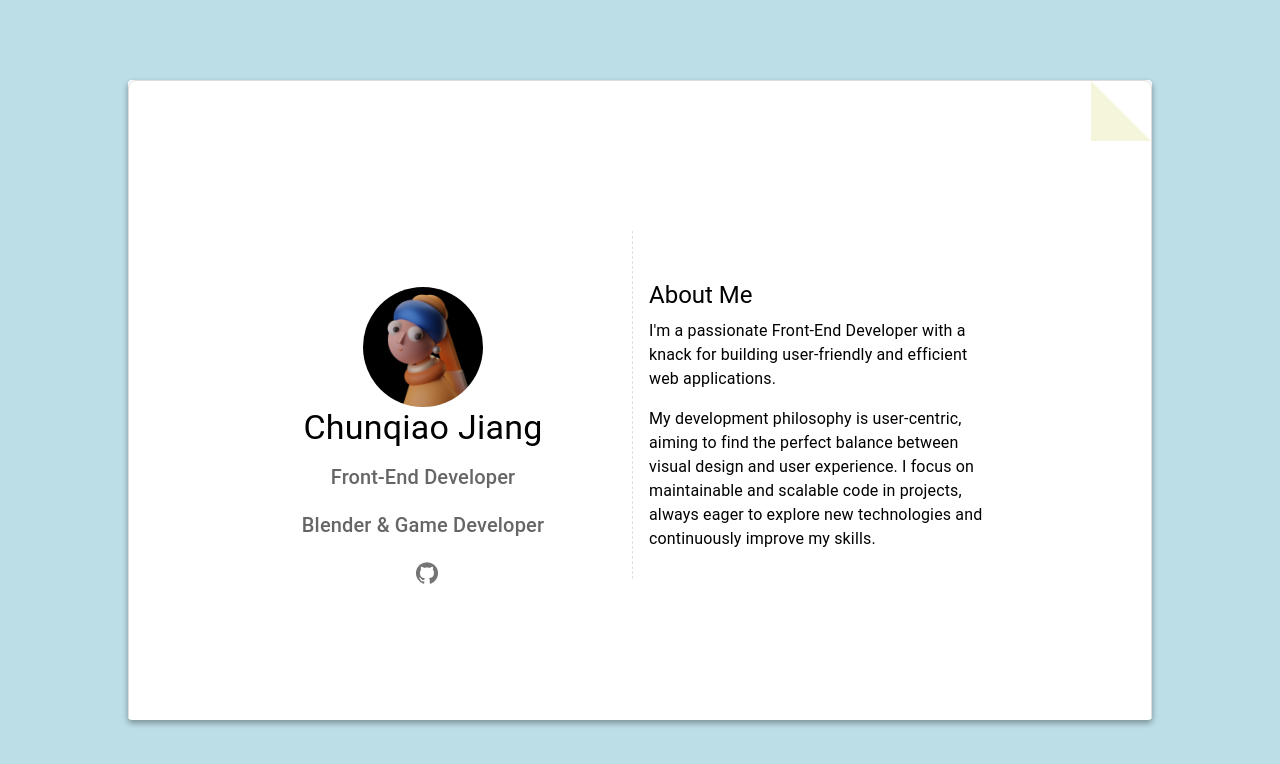
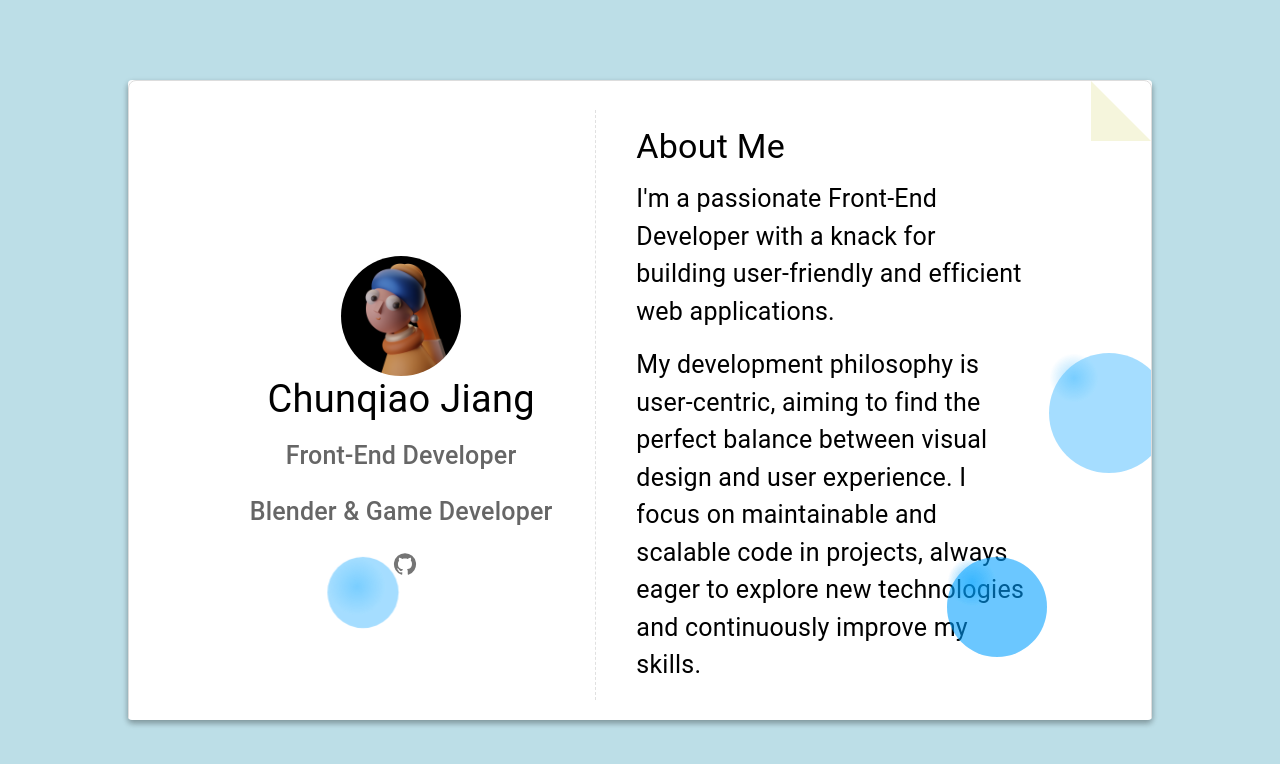
Before and after one commit to jcqiao/jcqiao.github.io, a React (Create React App) app: page / in a window 1280 px wide. Before the commit this address led to /profile. Shown: the top 764 px of the page. Built offline with nearby package versions, Linux system fonts and the light colour scheme.

Commit message:
Update styles

```diff
--- a/src/App.css
+++ b/src/App.css
@@ -43,14 +43,15 @@ h2 {
 }
 
 h1 {
-  font-size: 24px;
+  font-size: 38px !important;
 }
 
 h2 {
-  font-size: 16px;
+  font-size: 25px !important;
 }
 
 p {
+  font-size: 25px !important;
   margin: 0px;
 }
 
@@ -520,3 +521,83 @@ p {
     }
   }
 }
+
+/* App.css */
+
+.bubble {
+  position: absolute;
+  border-radius: 50%;
+  background-color: rgba(0, 162, 255, 0.5); /* 半透明的气泡颜色 */
+  animation: float 6s ease-in-out infinite;
+  opacity: 0.7;
+}
+
+.bubble::before {
+  content: '';
+  position: absolute;
+  width: 50px;
+  height: 50px;
+  background: radial-gradient(
+    circle,
+    rgba(0, 162, 255, 0.5) 0%,
+    rgba(0, 162, 255, 0) 70%
+  );
+  border-radius: 50%;
+}
+
+@keyframes float {
+  0% {
+    transform: translateY(100vh) scale(0.8);
+  }
+  50% {
+    transform: translateY(50vh) scale(1.2);
+  }
+  100% {
+    transform: translateY(-10vh) scale(0.8);
+  }
+}
+
+/* 添加多个气泡 */
+.bubble1 {
+  width: 60px;
+  height: 60px;
+  top: 10%;
+  left: 20%;
+  animation-duration: 8s;
+  animation-delay: 2s;
+}
+
+.bubble2 {
+  width: 80px;
+  height: 80px;
+  top: 40%;
+  left: 50%;
+  animation-duration: 10s;
+  animation-delay: 4s;
+}
+
+.bubble3 {
+  width: 100px;
+  height: 100px;
+  top: 70%;
+  left: 80%;
+  animation-duration: 12s;
+  animation-delay: 6s;
+}
+.bubble4 {
+  width: 120px;
+  height: 120px;
+  top: 40%;
+  left: 90%;
+  animation-duration: 10s;
+  animation-delay: 6s;
+}
+
+.bubble5 {
+  width: 60px;
+  height: 60px;
+  top: 10%;
+  left: 70%;
+  animation-duration: 8s;
+  animation-delay: 4s;
+}
--- a/src/App.js
+++ b/src/App.js
@@ -5,8 +5,7 @@ import Profile from "./Components/Profile";
 function App() {
   return (
     <Routes>
-      <Route path="/" element={<Navigate to="/profile" replace />} />
-      <Route path="/profile" element={<Profile />} />
+      <Route path="/" element={<Profile />} />
     </Routes>
   );
 }
--- a/src/Components/Profile.js
+++ b/src/Components/Profile.js
@@ -28,6 +28,15 @@ const Profile = () => {
           height: "100%"
         }}
       >
+        <Box>
+          <div className="bubble bubble1" />
+          <div className="bubble bubble2" />
+          <div className="bubble bubble3" />
+          <div className="bubble bubble4" />
+          <div className="bubble bubble5" />
+          <div className="bubble bubble3" />
+        </Box>
+        {/* coner */}
         <Box
           sx={{
             content: '""',
@@ -49,10 +58,20 @@ const Profile = () => {
             spacing={2}
             sx={{ height: "100%" }}
             alignContent="center"
+            justifyContent="center"
           >
             {/* 左侧部分 */}
-            <Grid item xs={12} sm={6}>
-              <Box textAlign="center" mt={5}>
+            <Grid
+              item
+              xs={12}
+              sm={5}
+              sx={{
+                display: "flex",
+                alignContent: "center",
+                alignItems: "center"
+              }}
+            >
+              <Box textAlign="center">
                 <Avatar
                   alt="Chunqiao"
                   src={avatar}
@@ -79,9 +98,9 @@ const Profile = () => {
               flexItem
               sx={{ borderStyle: "dashed" }}
             />
-            <Grid item xs={12} sm={5}>
-              <Box mt={4}>
-                <Typography variant="h5" component="h2" gutterBottom>
+            <Grid item xs={12} sm={6}>
+              <Box pl={3}>
+                <Typography variant="h4" component="h3" gutterBottom>
                   About Me
                 </Typography>
                 <Typography variant="body1" paragraph>
```
